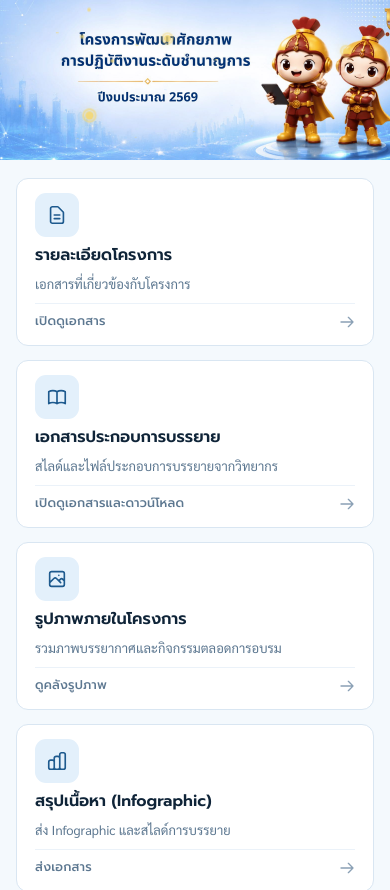
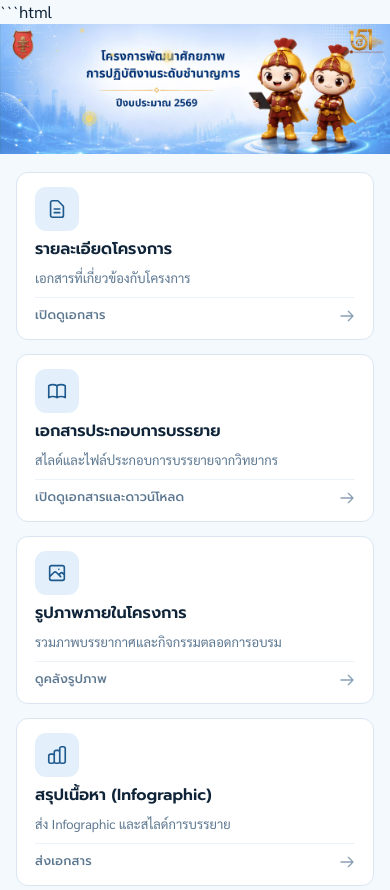
Before and after one commit to rangsansinna-ship-it/Prof.-Level-2569, a plain HTML site: page index.html in a window 390 px wide. Shown: the top 890 px of the page. Drawn offline with Linux system fonts and the light colour scheme.

Commit message:
index.html

````diff
--- a/index.html
+++ b/index.html
@@ -1,3 +1,4 @@
+```html
 <!DOCTYPE html>
 <html lang="th">
 <head>
@@ -58,14 +59,12 @@ body {
   max-width: 1500px;
   margin: 0 auto;
   line-height: 0;
-  max-height: 240px;
+  /* นำ max-height ออกเพื่อให้แบนเนอร์แสดงเต็มสัดส่วน */
   overflow: hidden;
 }
 .banner-img {
   width: 100%;
-  height: 240px;
-  object-fit: cover;
-  object-position: center 37%;
+  height: auto; /* เปลี่ยนเป็น auto เพื่อรักษาสัดส่วนภาพ */
   display: block;
   opacity: 0;
   transition: opacity 0.6s ease;
@@ -437,15 +436,13 @@ body {
    ============================ */
 @media (max-width: 980px) {
   .grid { grid-template-columns: repeat(2, 1fr); }
-  .banner-stack { max-height: 200px; }
-  .banner-img { height: 200px; }
+  /* นำ max-height และ height ที่บังคับรูปภาพออก */
 }
 @media (max-width: 640px) {
   .grid { grid-template-columns: 1fr; gap: 14px; }
   .topbar-logo .subtitle-th { display: none; }
   .topbar-meta { font-size: 11px; padding: 4px 9px; }
-  .banner-stack { max-height: 160px; }
-  .banner-img { height: 160px; }
+  /* นำ max-height และ height ที่บังคับรูปภาพออก */
   .banner-divider { height: 24px; margin-top: -24px; }
   .contact-card { flex-direction: column; gap: 12px; text-align: center; }
   .contact-info { flex-direction: column; gap: 8px; text-align: center; }
@@ -700,3 +697,5 @@ document.querySelectorAll('.card, .contact-section').forEach(el => observer.obse
 
 </body>
 </html>
+
+```
````
